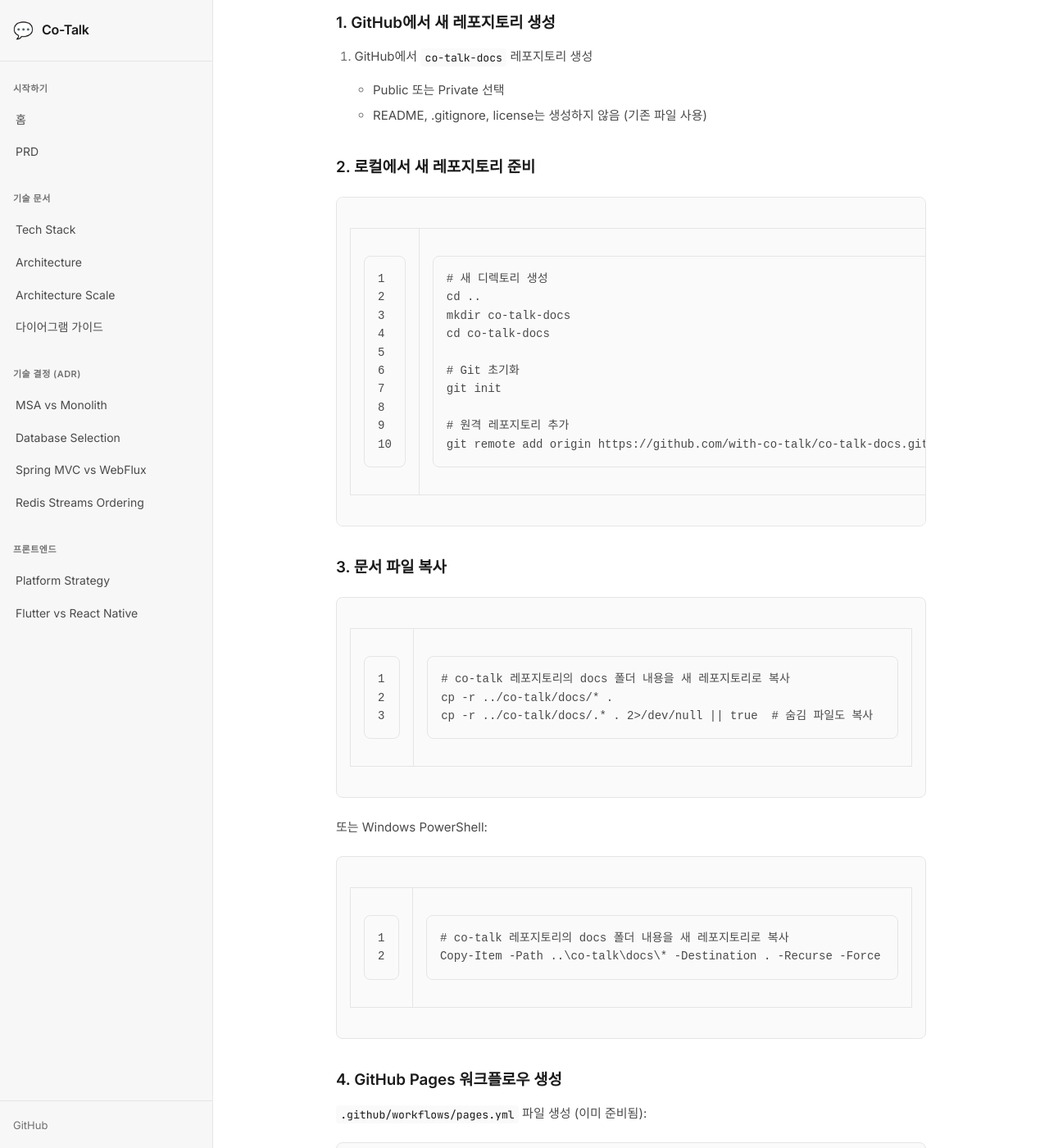
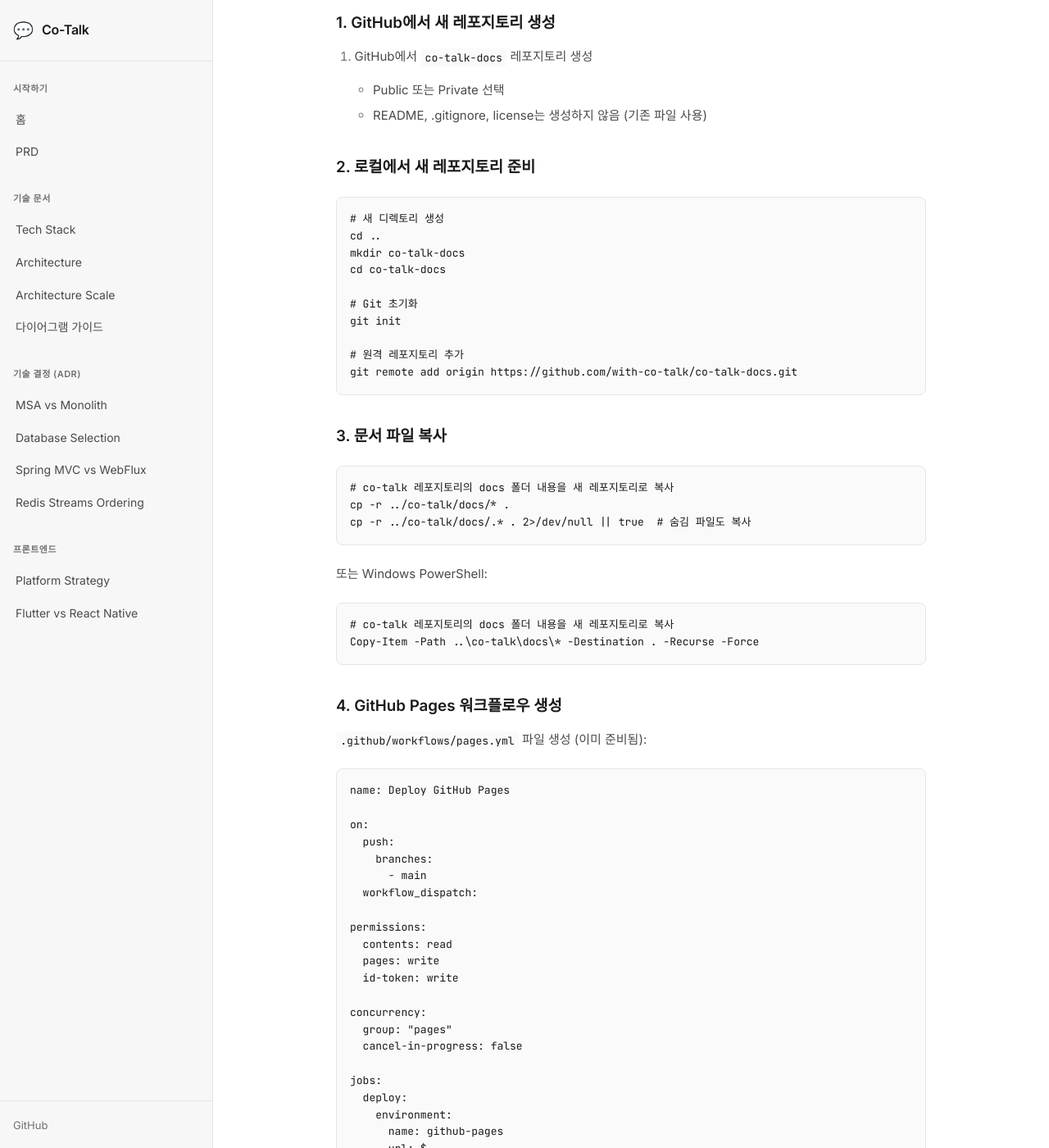
Before and after one commit to with-co-talk/co-talk-docs, a Jekyll site: the page built from MIGRATION-GUIDE.md, in a window 1280 px wide and 1400 px high, scrolled down 507 px. Shown: the whole window at 82% size. Built offline with Jekyll 4.4.1, drawn with Linux system fonts in a browser that asks for light colours; our own code applies the rules of GitHub Pages for plain Markdown files; some of the changed text lies outside the part shown.

Commit message:
fix: 코드 블록 라인 넘버 제거 및 스타일 개선

```diff
--- a/_config.yml
+++ b/_config.yml
@@ -3,22 +3,21 @@
 
 title: Co-Talk Documentation
 description: 대화에 집중한 커뮤니케이션 플랫폼 문서
-# baseurl: 레포지토리 이름 (co-talk-docs)
-baseurl: "/co-talk-docs"
-url: "https://with-co-talk.github.io"
 theme: minima
-
-# 커스텀 설정
-logo: /assets/logo.svg
-show_downloads: false
-search: true
+plugins:
+  - jekyll-feed
+  - jekyll-sitemap
 
 # 네비게이션
-header_pages:
-  - index.md
-  - PRD.md
-  - TECH-STACK.md
-  - ARCHITECTURE.md
+navigation:
+  - title: 홈
+    url: /
+  - title: 제품 문서
+    url: /PRD
+  - title: 기술 스택
+    url: /TECH-STACK
+  - title: 아키텍처
+    url: /ARCHITECTURE
 
 # 마크다운 설정
 markdown: kramdown
@@ -27,29 +26,9 @@ kramdown:
   hard_wrap: false
   syntax_highlighter: rouge
   syntax_highlighter_opts:
-    css_class: 'highlight'
-    span:
+    block:
       line_numbers: false
-    block:
-      line_numbers: true
-
-# 플러그인
-plugins:
-  - jekyll-feed
-  - jekyll-sitemap
-  - jekyll-seo-tag
-
-# 정적 파일 포함
-include:
-  - _layouts
-  - assets
-
-# Jekyll이 처리하지 않을 파일 (없음)
-exclude: []
 
 # 기타 설정
 show_excerpts: true
 excerpt_separator: "<!--more-->"
-
-# 색상 테마
-color_scheme: dark
--- a/assets/css/custom.css
+++ b/assets/css/custom.css
@@ -347,6 +347,74 @@ pre code {
   padding: 0;
   font-size: 13px;
   line-height: 1.6;
+  display: block;
+  white-space: pre;
+}
+
+/* Rouge 코드 하이라이터 - 라인 넘버 제거 */
+.highlight {
+  background: var(--bg-secondary);
+  border: 1px solid var(--border-color);
+  border-radius: 8px;
+  margin: 1.5em 0;
+  overflow-x: auto;
+}
+
+.highlight pre {
+  margin: 0;
+  border: none;
+  background: transparent;
+}
+
+.highlight table {
+  margin: 0;
+  border: none;
+  width: 100%;
+}
+
+.highlight table td {
+  padding: 0;
+  border: none;
+}
+
+.highlight table pre {
+  margin: 0;
+  padding: 16px;
+}
+
+/* 라인 넘버 숨김 */
+.highlight .lineno,
+.highlight .gl,
+.highlight .gutter,
+.highlight td.gutter,
+.highlight .rouge-gutter {
+  display: none !important;
+}
+
+.highlight .rouge-code,
+.highlight td.code,
+.highlight .code {
+  padding: 16px !important;
+  width: 100%;
+}
+
+.highlight .rouge-code pre,
+.highlight td.code pre {
+  padding: 0 !important;
+  margin: 0;
+}
+
+/* 코드 블록 내 테이블 리셋 */
+.highlight table,
+.highlight tbody,
+.highlight tr,
+.highlight td {
+  display: block;
+  background: transparent;
+}
+
+.highlight table tr:hover td {
+  background: transparent;
 }
 
 /* ============================================
```
